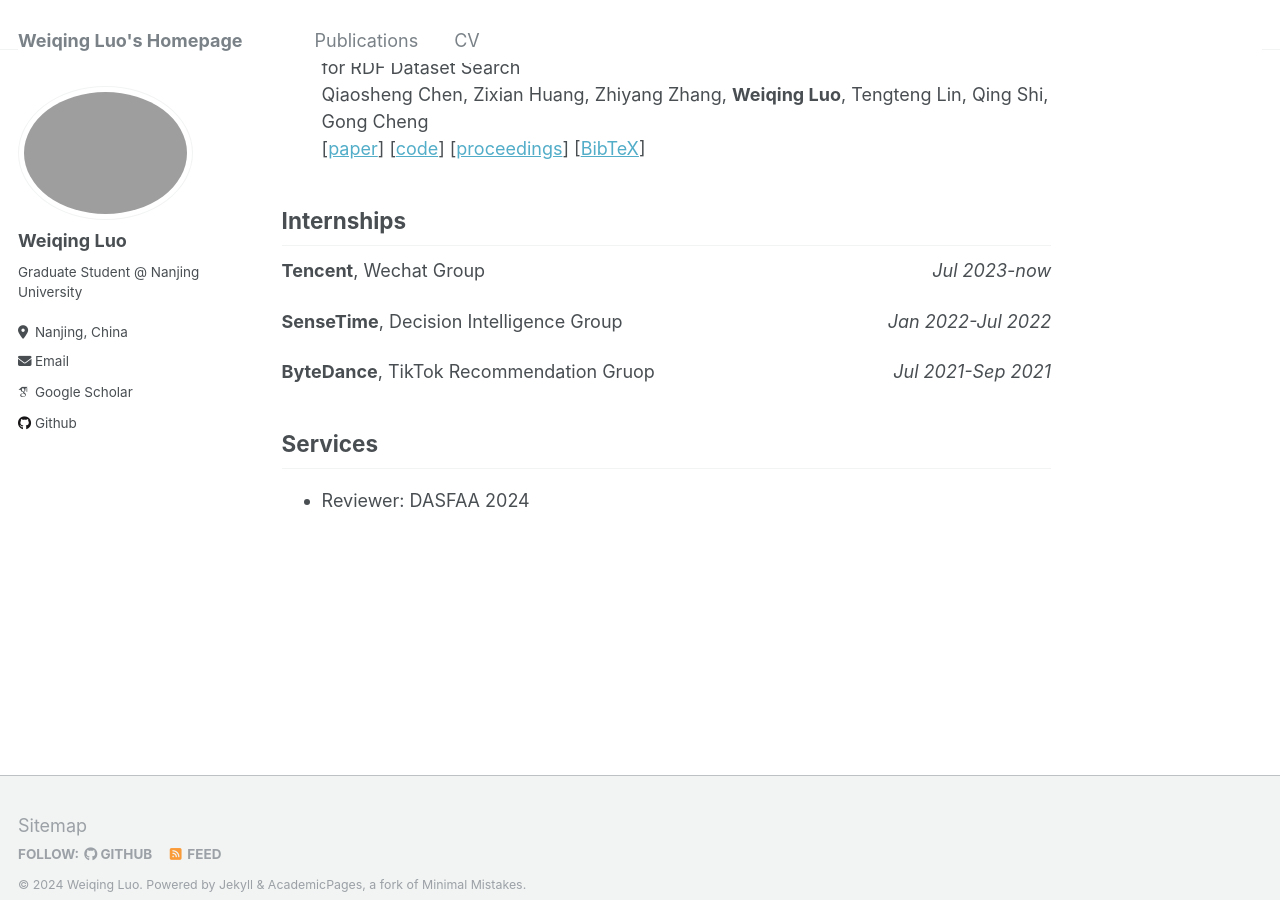
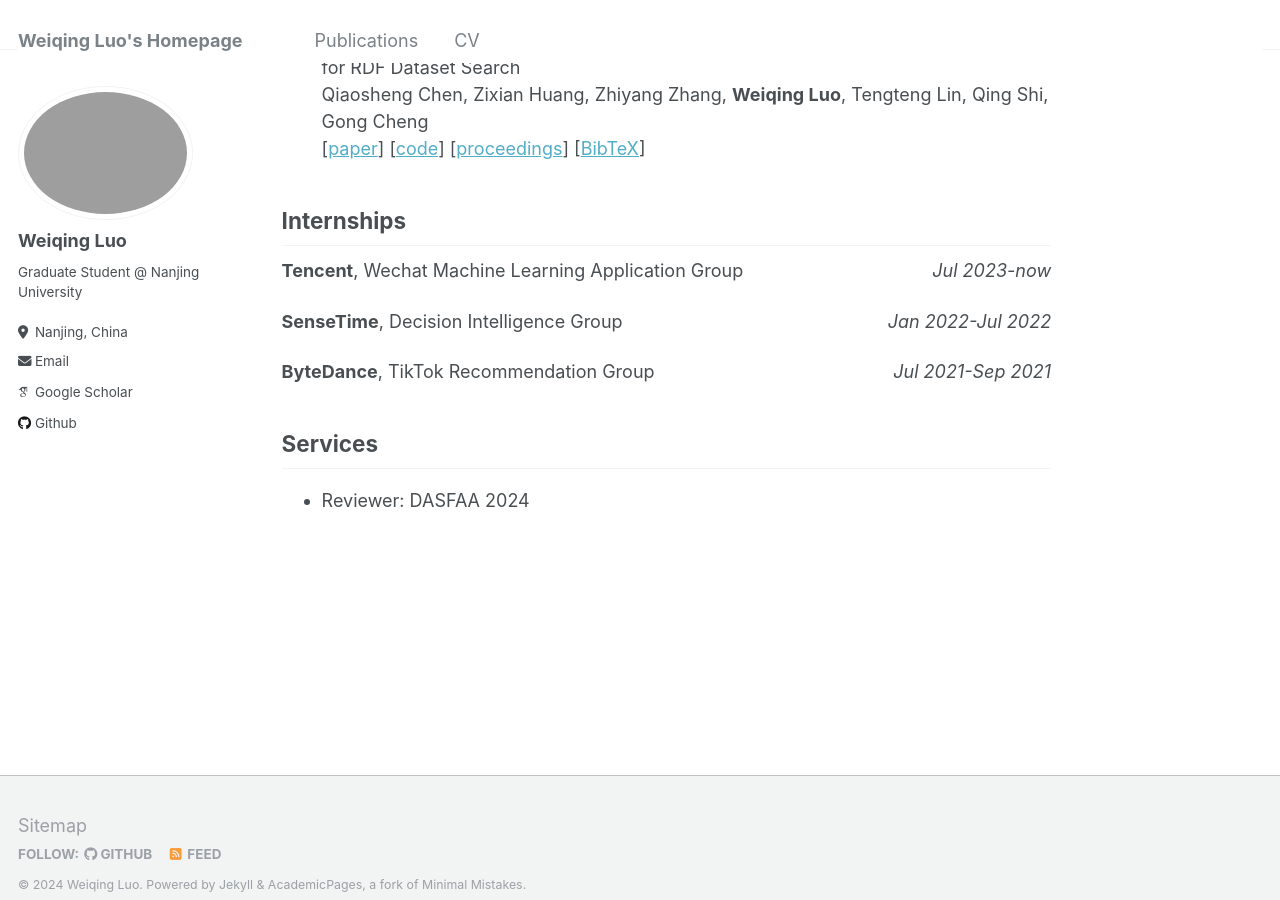
Before and after one commit to Hcnaeg/Hcnaeg.github.io, a Jekyll site: the page built from _pages/about.md, in a window 1280 px wide and 900 px high, scrolled down 1005 px. Built offline with Jekyll 4.4.1, drawn with Linux system fonts in a browser that asks for light colours; some web fonts are replaced.

Commit message:
update about.md & CV, fix typo

```diff
--- a/_pages/about.md
+++ b/_pages/about.md
@@ -47,11 +47,11 @@ Qiaosheng Chen, Zixian Huang, Zhiyang Zhang, **Weiqing Luo**, Tengteng Lin, Qing
 
 ## Internships
 
-**Tencent**, Wechat Group <i style="float:right;text-align:right;">Jul 2023-now</i>
+**Tencent**, Wechat Machine Learning Application Group <i style="float:right;text-align:right;">Jul 2023-now</i>
 
 **SenseTime**, Decision Intelligence Group <i style="float:right;text-align:right;">Jan 2022-Jul 2022</i>
 
-**ByteDance**, TikTok Recommendation Gruop <i style="float:right;text-align:right;">Jul 2021-Sep 2021</i>
+**ByteDance**, TikTok Recommendation Group <i style="float:right;text-align:right;">Jul 2021-Sep 2021</i>
 
 ## Services
 
```
Also changed, not shown: 1 other file.
